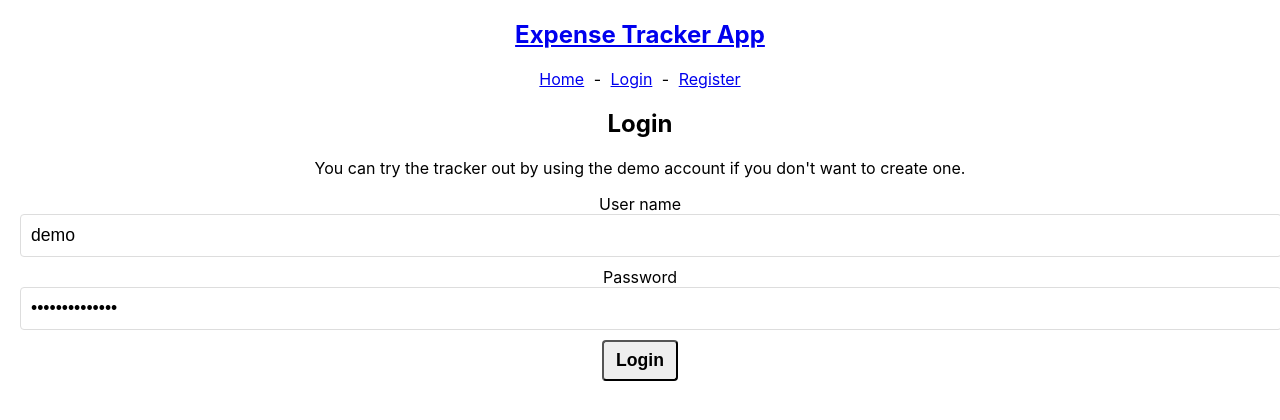
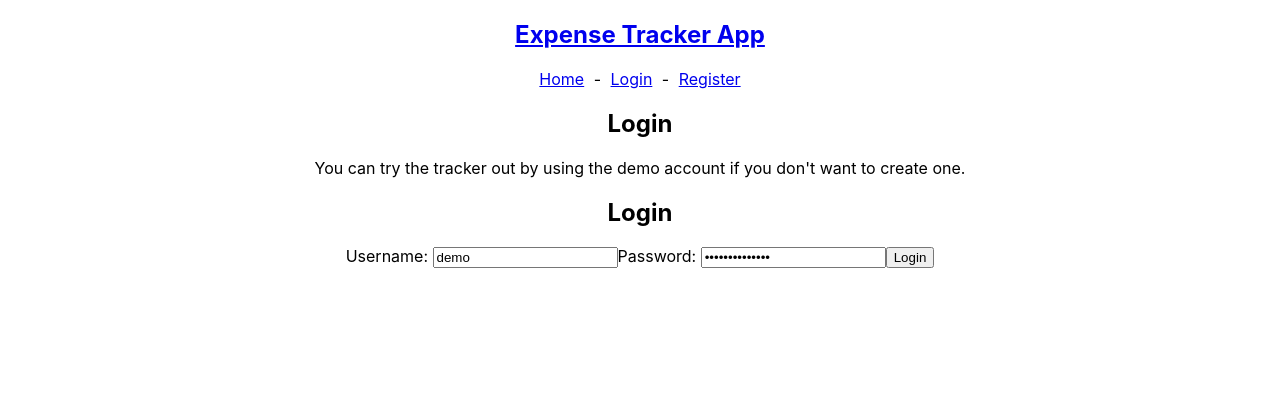
Before and after one commit to Andacanaver/expense-tracker-frontend, a React (Create React App) app: page /login in a window 1280 px wide. Shown: the top 420 px of the page. Built offline with nearby package versions, Linux system fonts and the light colour scheme.

Commit message:
refactor login form to use formik and yup

```diff
--- a/src/components/LoginForm/LoginForm.js
+++ b/src/components/LoginForm/LoginForm.js
@@ -2,7 +2,13 @@ import React, { Component } from 'react'
 import TokenService from '../../services/token-api-service'
 import { Button, Input } from '../../Utils/Utils'
 import AuthApiService from '../../services/auth-api-service'
+import { Formik, Form, Field } from 'formik'
+import * as Yup from 'yup'
 
+const loginPost = Yup.object().shape({
+    username: Yup.string().required("Required"),
+    password: Yup.string().required("Required")
+})
 
 export default class LoginForm extends Component {
     static defaultProps = {
@@ -10,56 +16,55 @@ export default class LoginForm extends Component {
     };
     state = { error: null };
 
-    handleSubmitJwtAuth = e => {
-        e.preventDefault();
-        this.setState({ error: null });
-        const { username, password } = e.target
 
-        AuthApiService.postLogin({
-            username: username.value,
-            password: password.value
-        }).then(res => {
-            if(!res.ok) {
+
+
+
+
+    render() {
+        return (
+            <div>
+                <h1>Login</h1>
+                <Formik
+                    initialValues={{
+                        username: 'demo',
+                        password: 'TestPassword1!'
+                    }}
+                    validationSchema={loginPost}
+                    onSubmit={values => {
+                        AuthApiService.postLogin(values).then(res => {
+                            if (!res.ok) {
                                 res.json().then(responseJson =>
                                     this.setState({ error: responseJson.error }))
                             } else {
-                username.value = ''
-                password.value = ''
                                 res.json().then(resJson => {
                                     TokenService.saveAuthToken(resJson.authToken);
                                     this.props.onLoginSuccess(resJson.userId)
                                 })
                             }
                         })
-    };
+                    }}
+                >
+                    {({ errors, touched }) => (
+                        <Form>
+                            <label htmlFor='username'>Username: </label>
+                            <Field name='username' />
+                            {errors.username && touched.username ? (
+                                <div>Please enter your username</div>
+                            ) : null}
+                            <label htmlFor='password'>Password: </label>
+                            <Field name='password' type='password'/>
+                            {errors.password && touched.password ? (
+                                <div>Please enter your password</div>
+                            ) : null}
+                            <button type='submit'>Login</button>
+                        </Form>
+                    )}
+                </Formik>
+            </div>
 
 
-    render() {
-        const { error } = this.state;
-        return (
-            <form className="LoginForm" onSubmit={this.handleSubmitJwtAuth}>
-                <div role="alert">
-                    {error && <p className="red">{error}</p>}
-                </div>
-                <div className="username">
-                    <label htmlFor="LoginForm__username">User name</label>
-                    <Input
-                        required
-                        name="username"
-                        id="LoginForm__username"
-                        defaultValue='demo'></Input>
-                </div>
-                <div className="password">
-                    <label htmlFor="LoginForm__password">Password</label>
-                    <Input
-                        required
-                        name="password"
-                        type="password"
-                        id="LoginForm__password"
-                        defaultValue='TestPassword1!'></Input>
-                </div>
-                <Button type="submit">Login</Button>
-            </form>
+
         )
     }
 }
```
Lines whose indentation alone changed are shown as unchanged.
